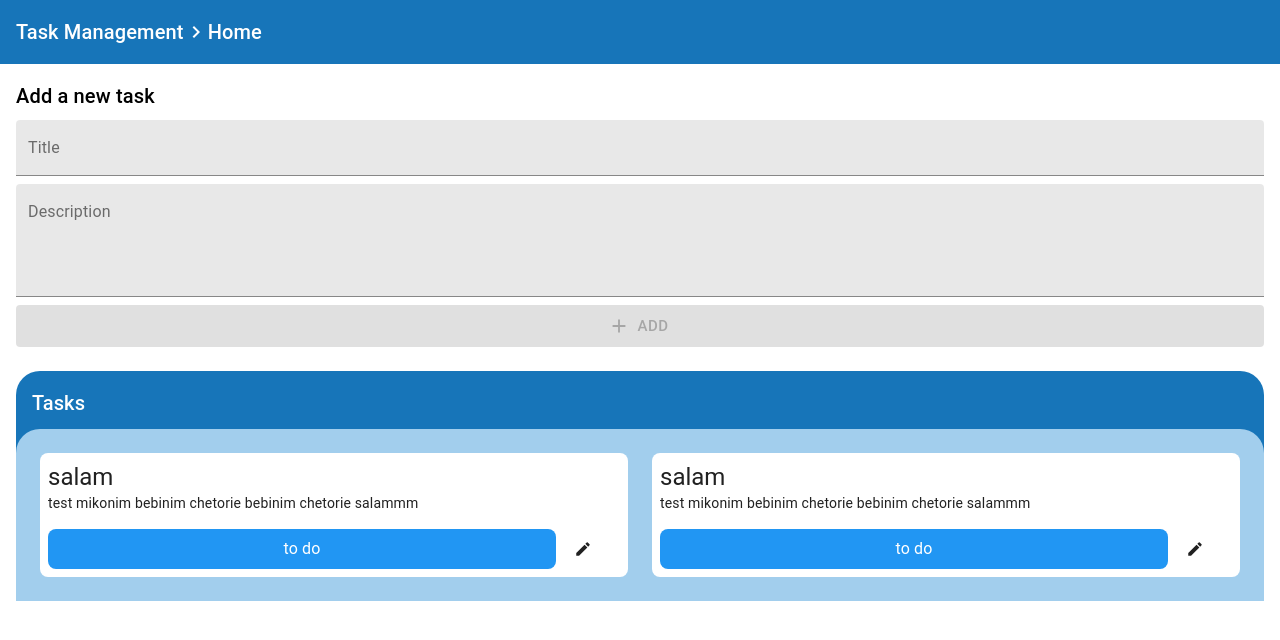
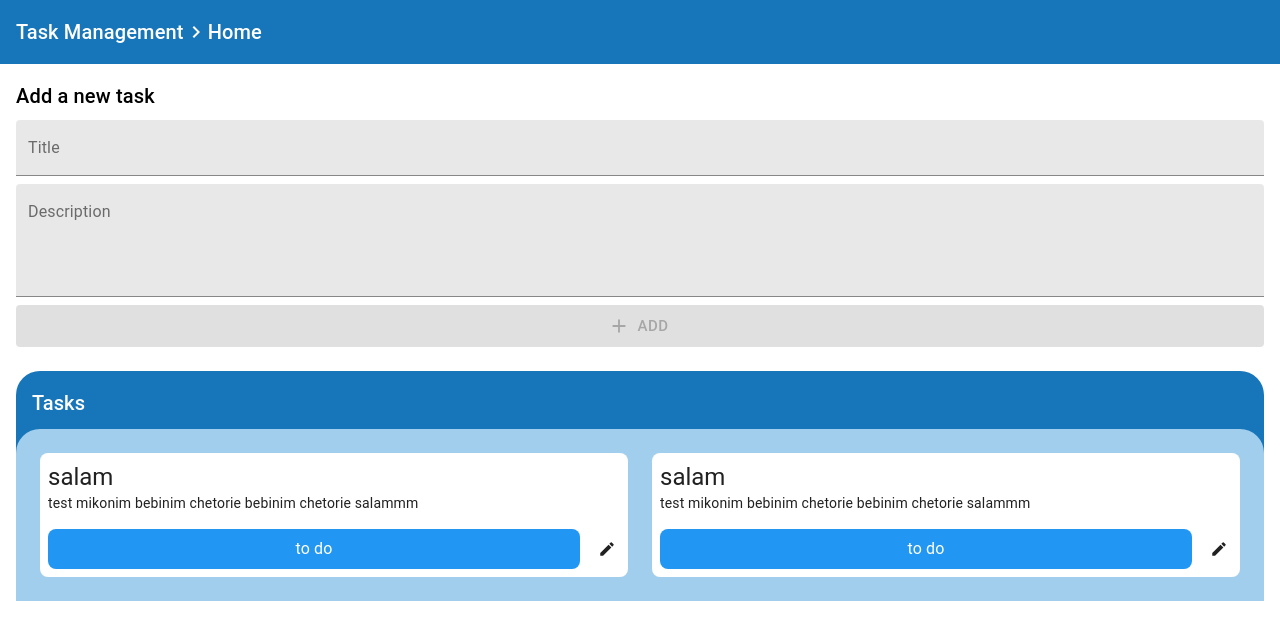
Before and after one commit to idin-khayami/Todo-list, a React (Create React App) app: page / in a window 1280 px wide. Shown: the top 640 px of the page. Built offline with nearby package versions, Linux system fonts and the light colour scheme.

Commit message:
fix: fix edit button wrapper in tasks list component

```diff
--- a/src/components/TaskCard/index.tsx
+++ b/src/components/TaskCard/index.tsx
@@ -40,7 +40,14 @@ const TaskCard = ({ title, description, status }: TaskCardProps) => {
             {status}
           </Typography>
         </Box>
-        <Button size="small" startIcon={<EditIcon />}></Button>
+        <Box
+          width="40px"
+          display="flex"
+          justifyContent="flex-start"
+          alignItems="center"
+        >
+          <Button size="small" startIcon={<EditIcon />}></Button>
+        </Box>
       </Box>
     </Box>
   )
```
